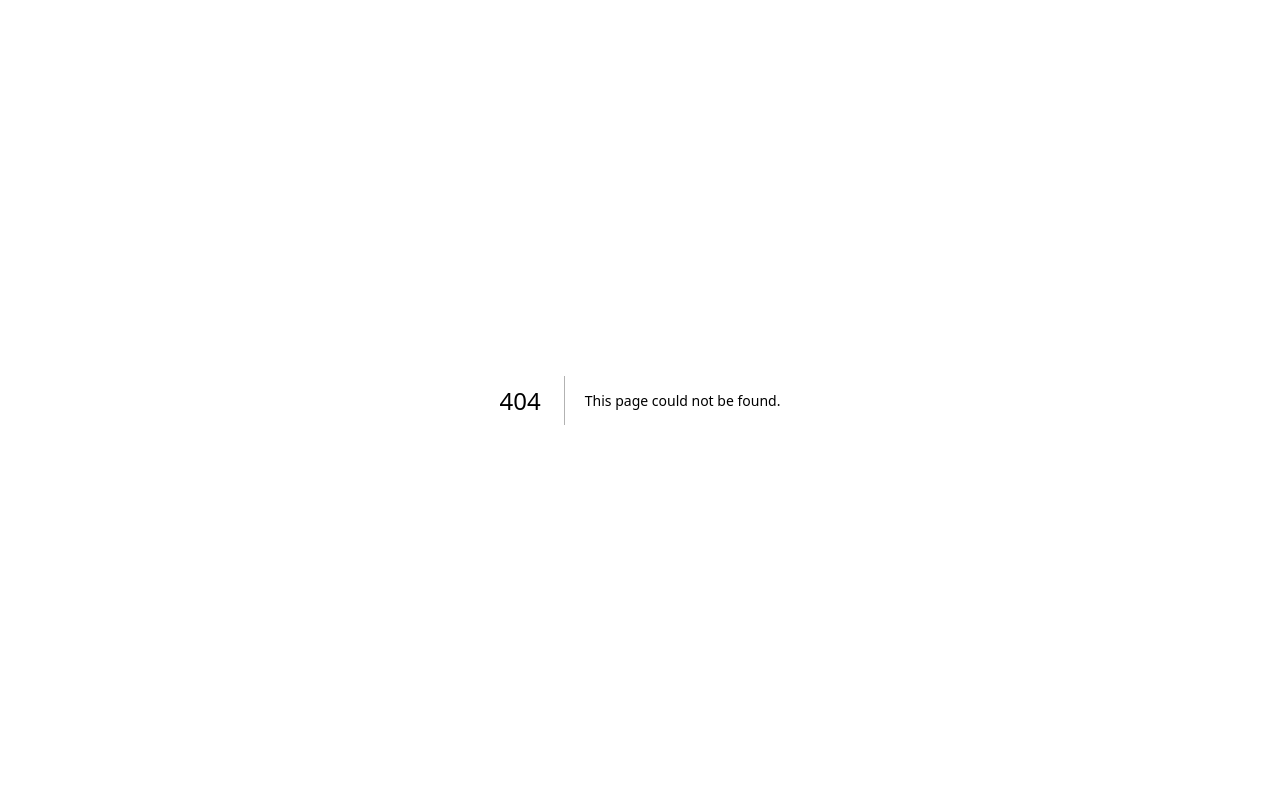
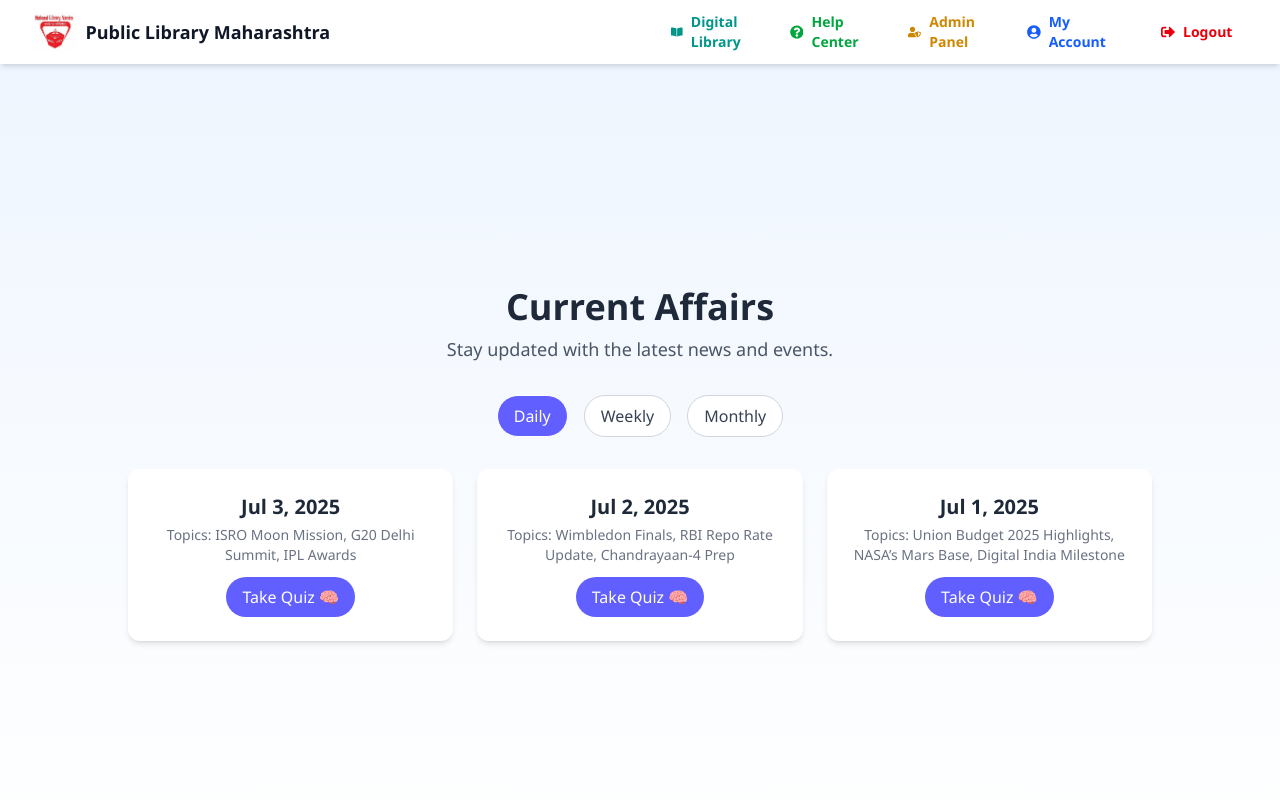
Before and after one commit to tahreeminamdar22/Public-Library-Maharashtra, a Next.js app: page /CurrentAffairs in a window 1280 px wide. Before the commit this address had no page. Shown: the top 800 px of the page. Built offline with nearby package versions, Linux system fonts and the light colour scheme.

Commit message:
added new features

```diff
--- /dev/null
+++ b/app/Book/BookViewer.jsx
@@ -0,0 +1,23 @@
+"use client";
+import { useSearchParams } from "next/navigation";
+
+export default function BookViewer() {
+  const searchParams = useSearchParams();
+  const file = searchParams.get("file");
+
+  if (!file) {
+    return <p className="p-8 text-center">No book selected.</p>;
+  }
+
+  return (
+    <div className="min-h-screen bg-gray-100 p-6">
+      <div className="max-w-6xl mx-auto">
+        <iframe
+          src={`${file}#toolbar=0`}
+          className="w-full h-[90vh] border rounded"
+          title="Book Preview"
+        />
+      </div>
+    </div>
+  );
+}
--- /dev/null
+++ b/app/Components/BookIframe.jsx
@@ -0,0 +1,11 @@
+import React from "react";
+
+export default function BookIframe({ file }) {
+  return (
+    <iframe
+      src={file}
+      className="w-full h-[90vh] border rounded"
+      title="Book Preview"
+    />
+  );
+}
--- /dev/null
+++ b/app/CurrentAffairs/page.js
@@ -0,0 +1,78 @@
+"use client";
+import React, { useEffect, useState } from "react";
+import AOS from "aos";
+import "aos/dist/aos.css";
+import Header from "../Components/Header";
+import Footer from "../Components/Footer";
+
+export default function Page() {
+  useEffect(() => {
+    AOS.init({ once: true, duration: 800, easing: "ease-in-out" });
+  }, []);
+
+  const [filter, setFilter] = useState("Daily");
+
+ const quizData = [
+  { date: "Jul 3, 2025", topics: "ISRO Moon Mission, G20 Delhi Summit, IPL Awards", type: "Daily" },
+  { date: "Jul 2, 2025", topics: "Wimbledon Finals, RBI Repo Rate Update, Chandrayaan-4 Prep", type: "Daily" },
+  { date: "Jul 1, 2025", topics: "Union Budget 2025 Highlights, NASA’s Mars Base, Digital India Milestone", type: "Daily" },
+
+  { date: "Jul 1 – Jul 7, 2025", topics: "New Education Bill, EU Climate Deal, Copa America Wrap-up", type: "Weekly" },
+  { date: "Jun 24 – Jun 30, 2025", topics: "Startup India Awards, Indo-Pacific Talks, JEE Results", type: "Weekly" },
+  { date: "Jun 17 – Jun 23, 2025", topics: "India-China Border Updates, Wimbledon Build-up, AI Regulation Bill", type: "Weekly" },
+
+  { date: "Jun 2025", topics: "GST Council Decisions, Monsoon Forecast, Global Stock Trends", type: "Monthly" },
+  { date: "May 2025", topics: "Lok Sabha Polls Recap, UN Climate Report, Cannes Film Fest", type: "Monthly" },
+];
+
+
+  const filteredData = quizData.filter((q) => q.type === filter);
+
+  return (
+    <>
+      <Header />
+      <main className="min-h-screen flex flex-col items-center justify-center px-4 py-10 bg-gradient-to-b from-blue-50 to-white text-center">
+        <h1 className="text-4xl font-bold text-gray-800 mb-2">Current Affairs</h1>
+        <p className="text-lg text-gray-600 mb-8">
+          Stay updated with the latest news and events.
+        </p>
+
+        {/* 🔘 Filter Tabs */}
+        <div className="flex space-x-4 mb-8">
+          {["Daily", "Weekly", "Monthly"].map((type) => (
+            <button
+              key={type}
+              onClick={() => setFilter(type)}
+              className={`px-4 py-2 rounded-full border transition-all duration-200 ${
+                filter === type
+                  ? "bg-indigo-500 text-white"
+                  : "bg-white text-gray-700 border-gray-300 hover:bg-gray-100"
+              }`}
+            >
+              {type}
+            </button>
+          ))}
+        </div>
+
+        {/* 📚 Quiz Cards */}
+        <div className="grid grid-cols-1 md:grid-cols-2 lg:grid-cols-3 gap-6 max-w-5xl w-full">
+          {filteredData.map((quiz, index) => (
+            <div
+              key={index}
+              className="bg-white rounded-xl shadow-md p-6 transform transition-transform duration-300 hover:scale-105"
+              data-aos="fade-up"
+              data-aos-delay={index * 100}
+            >
+              <h3 className="text-xl font-semibold text-gray-800 mb-1">{quiz.date}</h3>
+              <p className="text-sm text-gray-500 mb-3">Topics: {quiz.topics}</p>
+              <button className="bg-indigo-500 hover:bg-indigo-600 text-white px-4 py-2 rounded-full">
+                Take Quiz 🧠
+              </button>
+            </div>
+          ))}
+        </div>
+      </main>
+      <Footer />
+    </>
+  );
+}
--- a/app/EBooks/page.js
+++ b/app/EBooks/page.js
@@ -15,75 +15,83 @@ export default function Page() {
     { title: "Year of Publication", options: ["2025", "2024", "2023", "2010", "2007"] },
     { title: "Mediums / Languages", options: ["Marathi", "Hindi", "English", "Urdu"] },
     { title: "Subjects", options: ["Math", "Science", "Civics", "Languages"] },
-    { title: "Publisher", options: ["Balbharati", "Other Publishers"] },
+    { title: "Publisher", options: ["Balbharati", "NLB", "NCERT", "NIOS", "Other Publishers"] },
     { title: "Authors", options: ["Author A", "Author B", "Author C"] },
     { title: "ISSN / ISBN", options: ["123-4567890123", "987-6543210987"] },
-    {title: "Content Types:", options: ["open access", "premium" ]},
-    {title: "Content:", options: ["ebooks", "videos", "articles" ]},
-    {title: "Publishers:", options: ["NLB", "NCERT", "NIOS", "Others"]},
-
-
+    { title: "Content Types:", options: ["open access", "premium"] },
+    { title: "Content:", options: ["ebooks", "videos", "articles"] },
   ];
 
   const allResources = [
     {
+      title: "English Balbharti",
+      image: "/assets/img/english-balbharti.jpg",
+      file: "/books/English-Balbharti.pdf",
+      author: "Dr Sunil Magar",
+      category: "Ebooks",
+      edition: "1st Edition",
+      publisher: "Vivek Uttam Gosavi",
+      desc: "Textbook for students of English medium",
+      aos: "fade-up",
+    },
+    {
       title: "Solar Cells",
       image: "/assets/img/solar.jpg",
+      file: "/books/solar-cells.pdf",
       author: "Leonid A. Kosyachenko",
       category: "Ebooks",
       edition: "1st Edition",
       desc: "Solar cells dye-sensitized devices",
-      link: "./EBooks",
       aos: "fade-up",
     },
     {
       title: "Power Quality",
       image: "/assets/img/power-quality.jpg",
+      file: "/books/power-quality.pdf",
       author: "Ahmad Zobaa, Mario Manana Centali & Ramesh Bhansal",
       category: "Ebooks",
-      edition: "2st Edition",
+      edition: "2nd Edition",
       desc: "Power Quality Monitoring, Analysis & Enhancement",
-      link: "https://nlbdkc.noeticindia.com/mocktests",
       aos: "fade-up",
     },
     {
       title: "Advances In Biotechnology",
       image: "/assets/img/biotech.jpg",
+      file: "/books/biotech.pdf",
       author: "Marian Petre",
       category: "Ebooks",
       edition: "1st Edition",
       desc: "Advances In Applied Biotechnology",
-      link: "https://nlbdkc.noeticindia.com/current-affairs",
       aos: "fade-up",
     },
     {
       title: "Biodiversity",
       image: "/assets/img/biodiversity.jpg",
+      file: "/books/biodiversity.pdf",
       author: "Adriano Sofo",
       category: "Ebooks",
       edition: "1st Edition",
       desc: "Career Awareness & Future Readiness",
-      link: "https://nlbdkc.noeticindia.com/digitalLibrary/showCategory/129",
       aos: "fade-up",
     },
     {
       title: "Biochemistry",
       image: "/assets/img/biochem.jpg",
+      file: "/books/biochemistry.pdf",
       author: "Deniz Ekinci",
       category: "Ebooks",
       edition: "1st Edition",
       desc: "Life forms from genes to ecosystems",
-      link: "https://nlbdkc.noeticindia.com/digitalLibrary/showCategory/129",
       aos: "fade-up",
     },
     {
       title: "Advances In Protein Kinases",
       image: "/assets/img/protein.jpg",
+      file: "/books/protein-kinases.pdf",
       author: "Gabriela da Silva Xavier",
       category: "Ebooks",
       edition: "1st Edition",
       desc: "Enzymes regulating cellular functions",
-      link: "https://nlbdkc.noeticindia.com/digitalLibrary/showCategory/129",
       aos: "fade-up",
     },
   ];
@@ -92,13 +100,12 @@ export default function Page() {
 
   const applyFilters = (selected) => {
     console.log("Selected Filters:", selected);
-    setFilteredResources(allResources); // Replace with real filtering logic
+    setFilteredResources(allResources); // Add real filtering logic here
   };
 
   return (
     <>
       <Header />
-
       <main className="bg-gray-50 py-8 md:py-12">
         <div className="max-w-[1440px] mx-auto px-4 flex flex-col md:flex-row gap-6">
           {/* Sidebar */}
@@ -137,8 +144,9 @@ export default function Page() {
                     <p className="text-sm text-gray-600 mt-1">{item.category}</p>
                     <p className="text-sm text-gray-600 mt-1">{item.edition}</p>
                     <p className="text-sm text-gray-600 mt-1">{item.desc}</p>
+
                   <a
-                      href={item.link}
+  href={`${item.file}#toolbar=0&navpanes=0&scrollbar=0`}
   target="_self"
   rel="noopener noreferrer"
   className="inline-block text-sm text-blue-600 mt-2 hover:underline"
@@ -152,7 +160,6 @@ export default function Page() {
           </div>
         </div>
       </main>
-
       <Footer />
     </>
   );
--- a/app/home/page.js
+++ b/app/home/page.js
@@ -31,7 +31,7 @@ export default function page() {
       icon: "fas fa-newspaper",
       color: "text-green-600",
       desc: "UPSC | SSC | Defence | State PSCs",
-      link: "https://nlbdkc.noeticindia.com/current-affairs",
+      link: "./CurrentAffairs",
        aos: "fade-left",
     },
     {
--- a/app/layout.js
+++ b/app/layout.js
@@ -14,7 +14,7 @@ const geistMono = Geist_Mono({
 
 // ✅ Metadata
 export const metadata = {
-  title: "NLBDKC",
+  title: "PLMDKC",
   description: "Library App",
 };
 
```
Also changed, not shown: 1 other file (tests, documents, lock files or other folders). Lines whose indentation alone changed are shown as unchanged.
